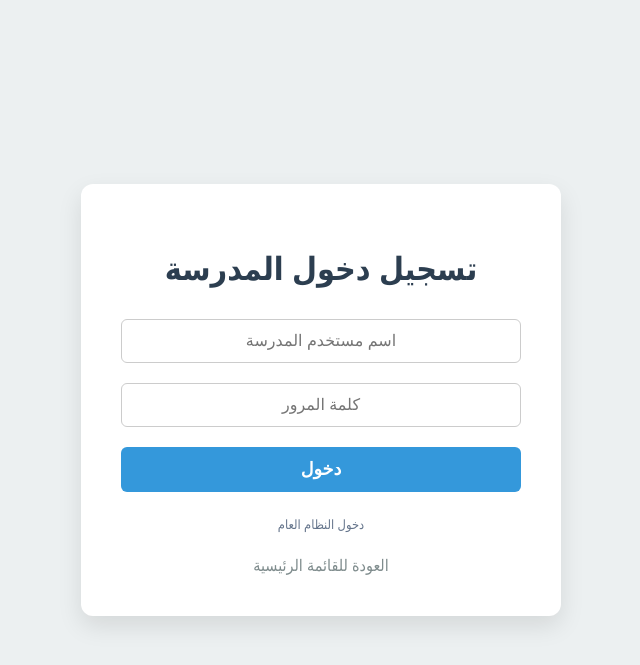
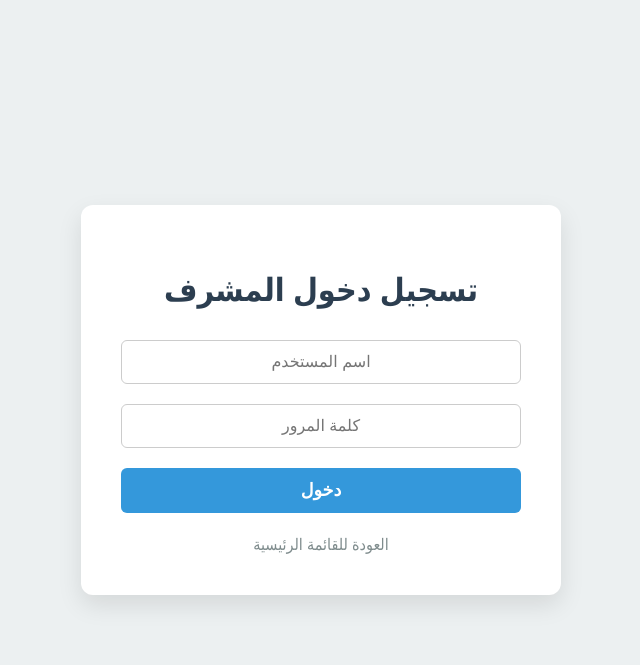
Before and after one commit to ahy564-cyber/Managing-the-weekly-plan, a Flask app: page /login in a window 1280 px wide. Shown: the top 665 px of the page, without its empty margins (319-959 px from the left). Run offline with Flask 3, Linux system fonts and the light colour scheme.

Commit message:
Revert login page and system to single-school operation
Remove school selection and multi-school logic from login and backend, reverting to a single-school system.

Replit-Commit-Author: Agent
Replit-Commit-Session-Id: 76607616-290e-466f-968d-0bc928a374c2
Replit-Commit-Checkpoint-Type: intermediate_checkpoint
Replit-Commit-Event-Id: 9c659ad4-71ca-4851-89f1-e8813fbe407f
Replit-Commit-Screenshot-Url: https://storage.googleapis.com/screenshot-production-us-central1/07a50d2c-fc51-4352-95cc-4821653c27e5/76607616-290e-466f-968d-0bc928a374c2/J1OUxd4
Replit-Helium-Checkpoint-Created: true

```diff
--- a/main.py
+++ b/main.py
@@ -363,7 +363,7 @@ def student(grade_id, class_id):
             day_data.update({'topic': w.topic, 'homework': w.homework})
             if w.subject_name: day_data['subject_name'] = w.subject_name
 
-    # Group by subject for the new UI
+    # Group by subject for the UI
     subject_groups = {}
     for day in DAYS_ORDER:
         for p in range(1, 9):
--- a/templates/login.html
+++ b/templates/login.html
@@ -17,7 +17,7 @@
 </head>
 <body>
     <div class="login-card">
-        <h1>تسجيل دخول المدرسة</h1>
+        <h1>تسجيل دخول المشرف</h1>
         {% with messages = get_flashed_messages() %}
           {% if messages %}
             {% for message in messages %}
@@ -26,13 +26,10 @@
           {% endif %}
         {% endwith %}
         <form method="POST">
-            <input type="text" name="username" placeholder="اسم مستخدم المدرسة" required>
+            <input type="text" name="username" placeholder="اسم المستخدم" required>
             <input type="password" name="password" placeholder="كلمة المرور" required>
             <button type="submit">دخول</button>
         </form>
-        <div style="margin-top: 20px;">
-            <a href="/super-admin/login" style="color: #64748b; font-size: 0.8em; text-decoration: none;">دخول النظام العام</a>
-        </div>
         <a href="/" class="back">العودة للقائمة الرئيسية</a>
     </div>
 </body>
```
